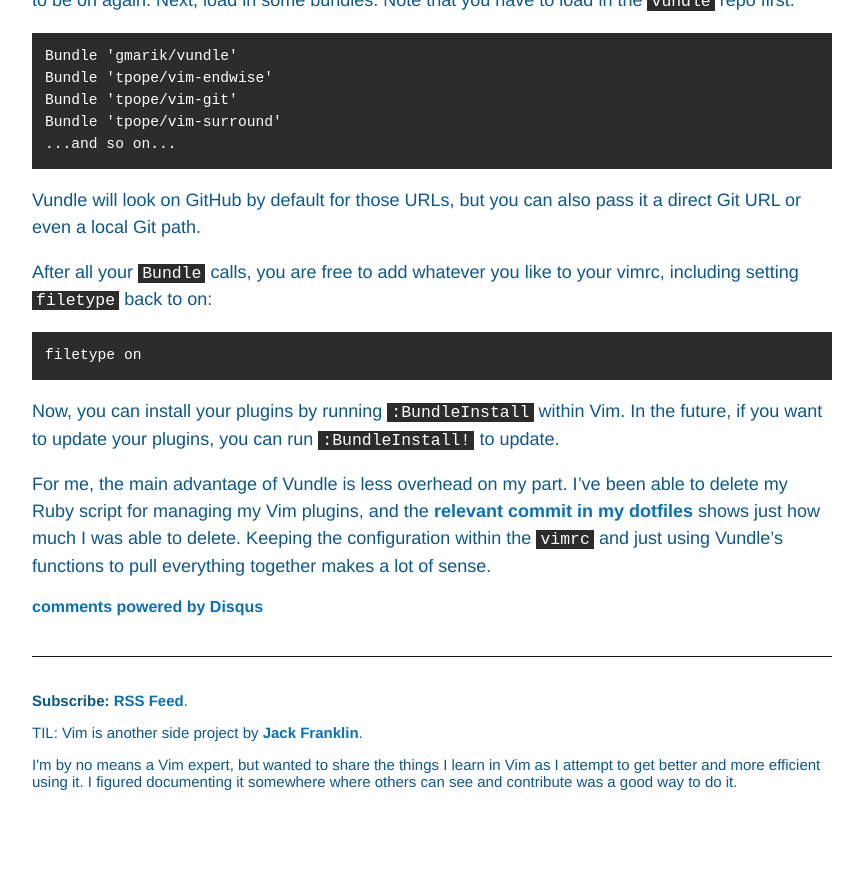
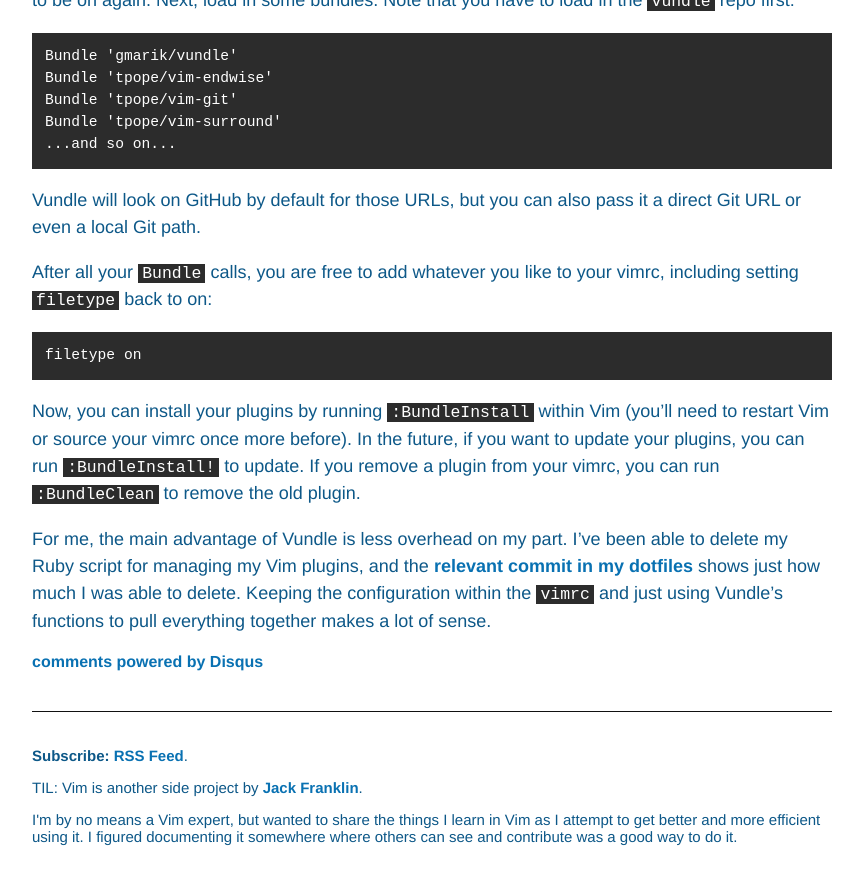
Before and after one commit to jackfranklin/tilvim, a Jekyll site: the page built from _posts/2013-12-28-pathogen-for-vundle.md, in a window 1280 px wide and 900 px high, scrolled down 743 px. Shown: the top 885 px of the window, without its empty margins (208-1071 px from the left). Built offline with Jekyll 4.4.1, drawn with Linux system fonts in a browser that asks for light colours; comment, search, counter and statistics services are not loaded; before the commit the page ends 1588 px from its top, so only the background shows below that.

Commit message:
add bit on uninstalling

```diff
--- a/_posts/2013-12-28-pathogen-for-vundle.md
+++ b/_posts/2013-12-28-pathogen-for-vundle.md
@@ -32,6 +32,6 @@ After all your `Bundle` calls, you are free to add whatever you like to your vim
 
     filetype on
 
-Now, you can install your plugins by running `:BundleInstall` within Vim. In the future, if you want to update your plugins, you can run `:BundleInstall!` to update.
+Now, you can install your plugins by running `:BundleInstall` within Vim (you'll need to restart Vim or source your vimrc once more before). In the future, if you want to update your plugins, you can run `:BundleInstall!` to update. If you remove a plugin from your vimrc, you can run `:BundleClean` to remove the old plugin.
 
 For me, the main advantage of Vundle is less overhead on my part. I've been able to delete my Ruby script for managing my Vim plugins, and the [relevant commit in my dotfiles](https://github.com/jackfranklin/dotfiles/commit/62861ec9e0c6b811b783298ea1ffa994401686e0) shows just how much I was able to delete. Keeping the configuration within the `vimrc` and just using Vundle's functions to pull everything together makes a lot of sense.
```
